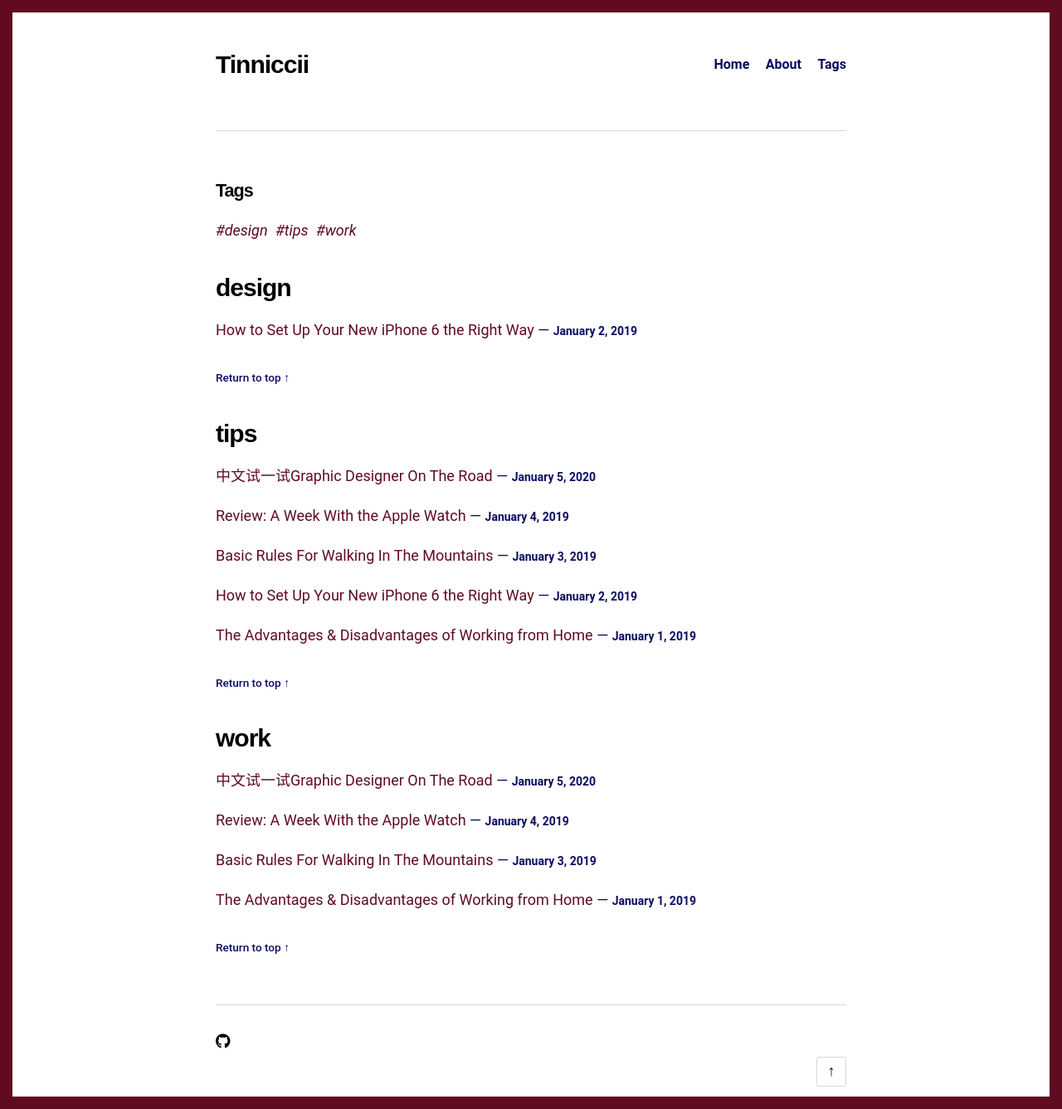
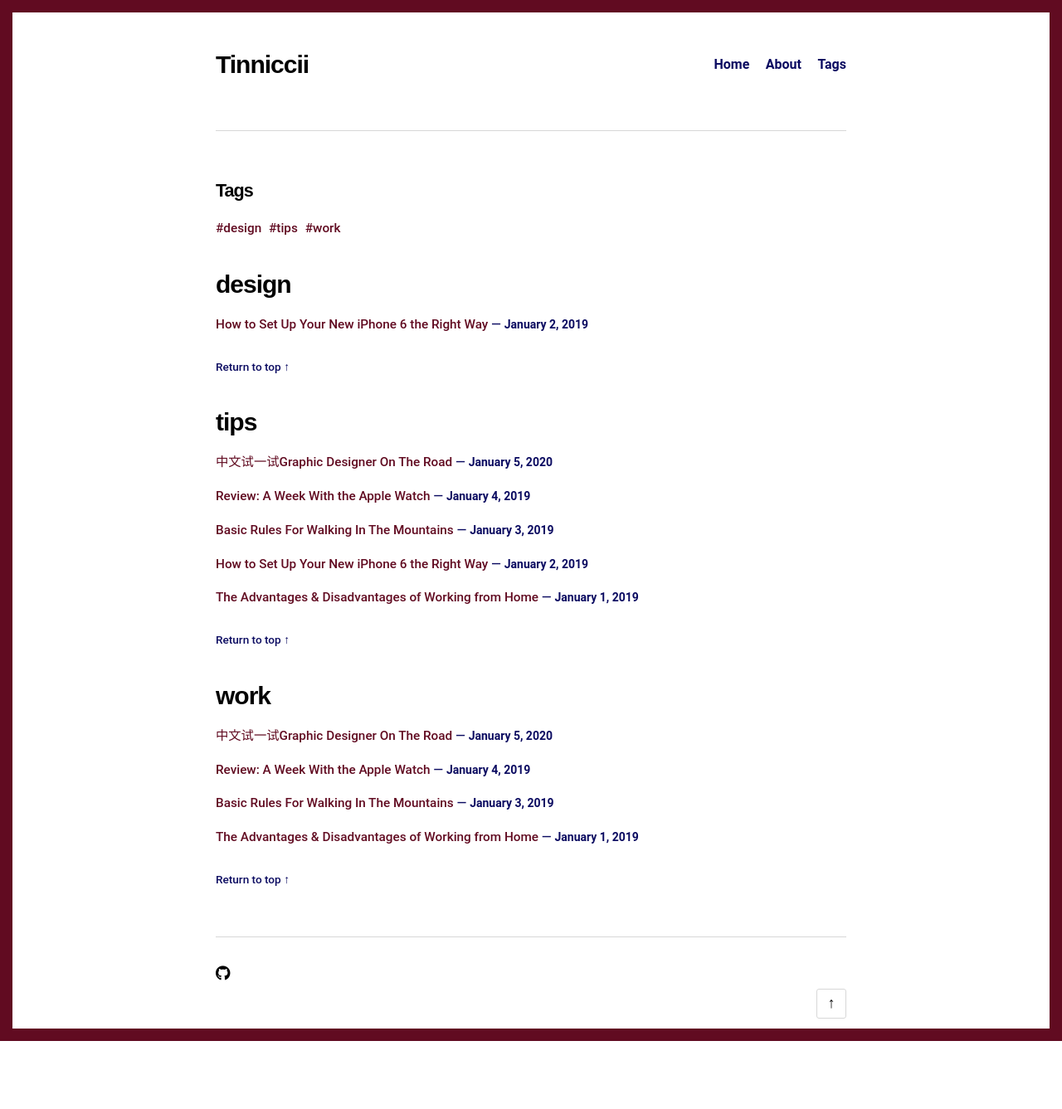
Before and after one commit to tincochan/tinniccii, a Jekyll site: the page built from tags.md, in a window 1280 px wide. Shown: the whole page at 83% size. Built offline with Jekyll 4.4.1, drawn with Linux system fonts in a browser that asks for light colours; some web fonts are replaced; after the commit the page ends 1255 px from its top, so only the background shows below that.

Commit message:
初步构建完成博客的模板

```diff
--- a/_sass/_content.scss
+++ b/_sass/_content.scss
@@ -144,7 +144,8 @@
 
 /* Archive page */
 .archive-tags {
-  font-style: italic;
+  font-size: 0.85rem;
+  font-weight: 500;
   a {
     margin-right: 5px;
     &:before {
@@ -161,6 +162,8 @@
 
 .archive-post-list {
   list-style: none;
+  font-size: 0.85rem;
+  font-weight: 500;
   padding: 0;
   li {
     margin-bottom: 1em;
```
